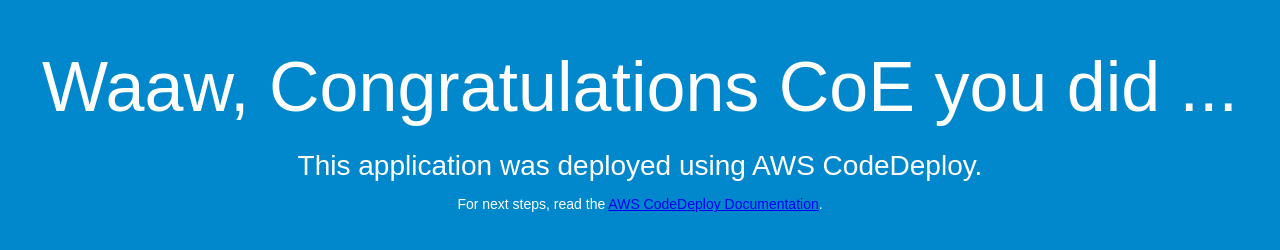
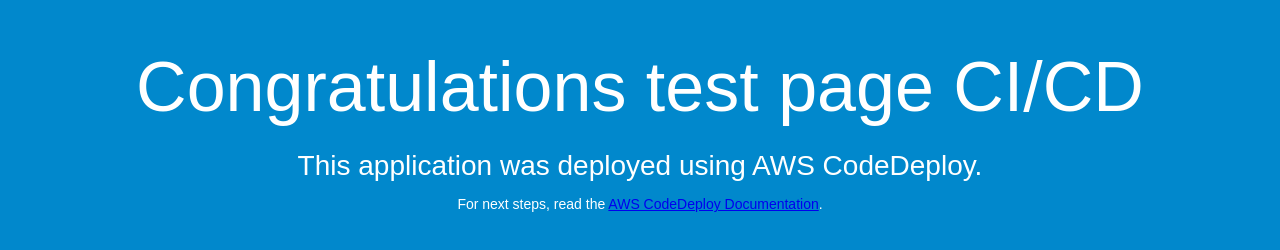
Before and after one commit to Fredsonjb/Webapp, a plain HTML site: page index.html in a window 1280 px wide. Drawn offline with Linux system fonts and the light colour scheme.

Commit message:
Alterando index v2

```diff
--- a/index.html
+++ b/index.html
@@ -26,7 +26,7 @@
 </head>
 <body>
   <div align="center">
-    <h1>Waaw, Congratulations CoE you did  ...</h1>
+    <h1>Congratulations test page CI/CD</h1>
     <h2>This application was deployed using AWS CodeDeploy.</h2>
     <p>For next steps, read the <a href="http://aws.amazon.com/documentation/codedeploy">AWS CodeDeploy Documentation</a>.</p>
   </div>
```
